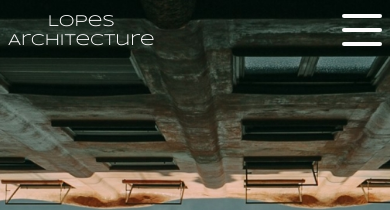
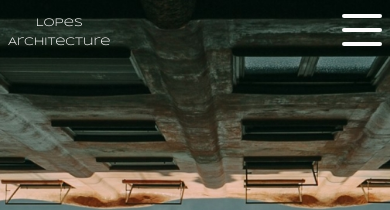
Before and after one commit to AllanC12/lopes_archictecture, a Next.js app: page / in a window 390 px wide. Shown: the top 210 px of the page. Built offline with nearby package versions, Linux system fonts and the light colour scheme.

Commit message:
aplicar responsividade no header

```diff
--- a/components/Header.tsx
+++ b/components/Header.tsx
@@ -24,7 +24,7 @@ const Header = () => {
     <header className={styles.header}>
       {showLogo && (
         <div data-aos="zoom-out" className={styles.logo}>
-          <span>
+          <span className={styles.text_logo}>
             Lopes <br />
             Architecture
           </span>
--- a/components/buttons/ButtonIconMenu.tsx
+++ b/components/buttons/ButtonIconMenu.tsx
@@ -1,5 +1,3 @@
-"use client"
-
 import React from "react";
 
 import styles from '../sass_components/buttonStyles/ButtonIconMenu.module.scss';
--- a/components/sass_components/Header.module.css
+++ b/components/sass_components/Header.module.css
@@ -10,7 +10,16 @@
   text-align: center;
   cursor: pointer;
 }
-.header .logo span {
+.header .logo .text_logo {
+  font-size: 0.8em;
   font-family: var(--font-syncopate);
   color: #fff;
+}
+
+@media (max-width: 500px) {
+  .text_logo {
+    font-size: 0.7em !important;
+    font-family: var(--font-syncopate);
+    color: #fff;
+  }
 }/*# sourceMappingURL=Header.module.css.map */
--- a/components/sass_components/Header.module.scss
+++ b/components/sass_components/Header.module.scss
@@ -10,9 +10,18 @@
     text-align: center;
     cursor: pointer;
 
-    span {
+    .text_logo {
+      font-size: 0.8em;
       font-family: var(--font-syncopate);
       color: #fff;
     }
   }
 }
+
+@media (max-width: 500px) {
+  .text_logo {
+    font-size: 0.7em !important;
+    font-family: var(--font-syncopate);
+    color: #fff;
+  }
+}
```
Also changed, not shown: components/sass_components/buttonStyles/ButtonIconMenu.module.scss (line endings or trailing spaces), 2 other files (tests, documents, lock files or other folders).
